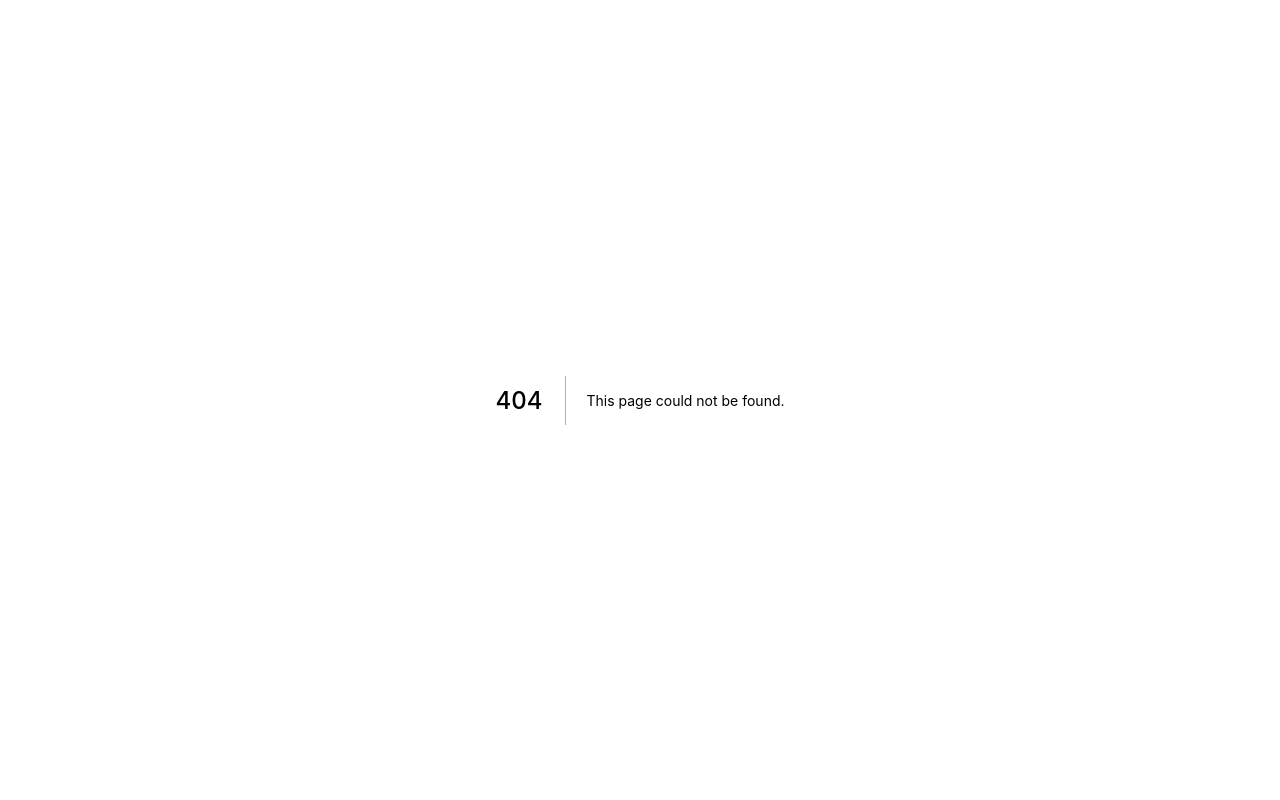
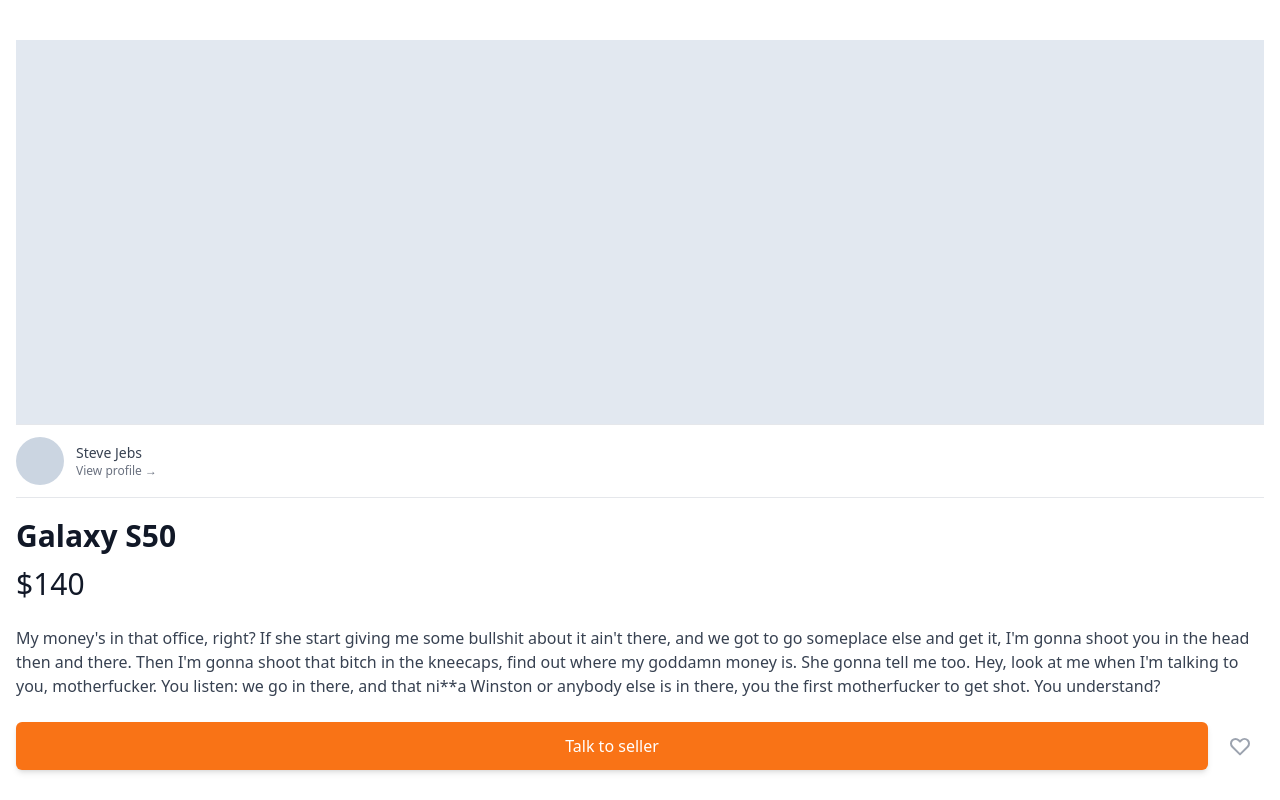
Before and after one commit to iamminho/customer-manage-app, a Next.js app: page /items/1 in a window 1280 px wide. Before the commit this address had no page. Shown: the top 800 px of the page. Built offline with nearby package versions, Linux system fonts and the light colour scheme.

Commit message:
Item detail

```diff
--- /dev/null
+++ b/pages/items/[id].tsx
@@ -0,0 +1,77 @@
+import type { NextPage } from "next";
+
+const ItemDetail: NextPage = () => {
+  return (
+    <div className="px-4 py-10">
+      <div className="mb-8">
+        <div className="h-96 bg-slate-200" />
+        <div className="flex cursor-pointer py-3 border-t border-b items-center space-x-3">
+          <div className="w-12 h-12 rounded-full bg-slate-300" />
+          <div>
+            <p className="text-sm font-medium text-gray-700">Steve Jebs</p>
+            <p className="text-xs font-medium text-gray-500">
+              View profile &rarr;
+            </p>
+          </div>
+        </div>
+        <div className="mt-5">
+          <h1 className="text-3xl font-bold text-gray-900">Galaxy S50</h1>
+          <span className="text-3xl block mt-3 text-gray-900">$140</span>
+          <p className="text-base my-6 text-gray-700">
+            My money&apos;s in that office, right? If she start giving me some
+            bullshit about it ain&apos;t there, and we got to go someplace else
+            and get it, I&apos;m gonna shoot you in the head then and there.
+            Then I&apos;m gonna shoot that bitch in the kneecaps, find out where
+            my goddamn money is. She gonna tell me too. Hey, look at me when
+            I&apos;m talking to you, motherfucker. You listen: we go in there,
+            and that ni**a Winston or anybody else is in there, you the first
+            motherfucker to get shot. You understand?
+          </p>
+          <div className="flex items-center justify-between space-x-2">
+            <button
+              className="flex-1 bg-orange-500 text-white py-3 rounded-md
+            focus:outline-none focus:ring-2 focus:ring-offset-2 focus:ring-orange-500
+            shadow-md font-medium hover:bg-orange-600"
+            >
+              Talk to seller
+            </button>
+            <button
+              className="p-3 rounded-md flex items-center justify-center text-gray-400
+            hover:bg-gray-100 hover:text-gray-700"
+            >
+              <svg
+                className="h-6 w-6 "
+                xmlns="http://www.w3.org/2000/svg"
+                fill="none"
+                viewBox="0 0 24 24"
+                stroke="currentColor"
+                aria-hidden="true"
+              >
+                <path
+                  strokeLinecap="round"
+                  strokeLinejoin="round"
+                  strokeWidth="2"
+                  d="M4.318 6.318a4.5 4.5 0 000 6.364L12 20.364l7.682-7.682a4.5 4.5 0 00-6.364-6.364L12 7.636l-1.318-1.318a4.5 4.5 0 00-6.364 0z"
+                />
+              </svg>
+            </button>
+          </div>
+        </div>
+      </div>
+      <div>
+        <h2 className="text-2xl font-bold text-gray-700">Similar items</h2>
+        <div className="mt-6 grid grid-cols-2 gap-4">
+          {[1, 2, 3, 4, 5, 6].map((_, i) => (
+            <div key={i}>
+              <div className="h-56 w-full mb-4 bg-slate-300" />
+              <h3 className="mb-1 text-gray-700">Galaxy S60</h3>
+              <span className="text-xs font-medium text-gray-900">$6</span>
+            </div>
+          ))}
+        </div>
+      </div>
+    </div>
+  );
+};
+
+export default ItemDetail;
```
